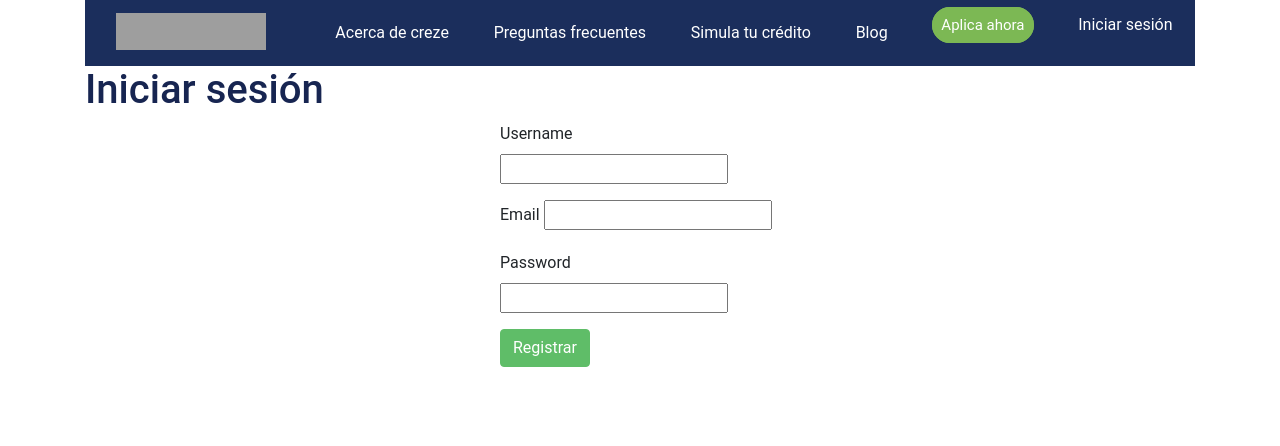
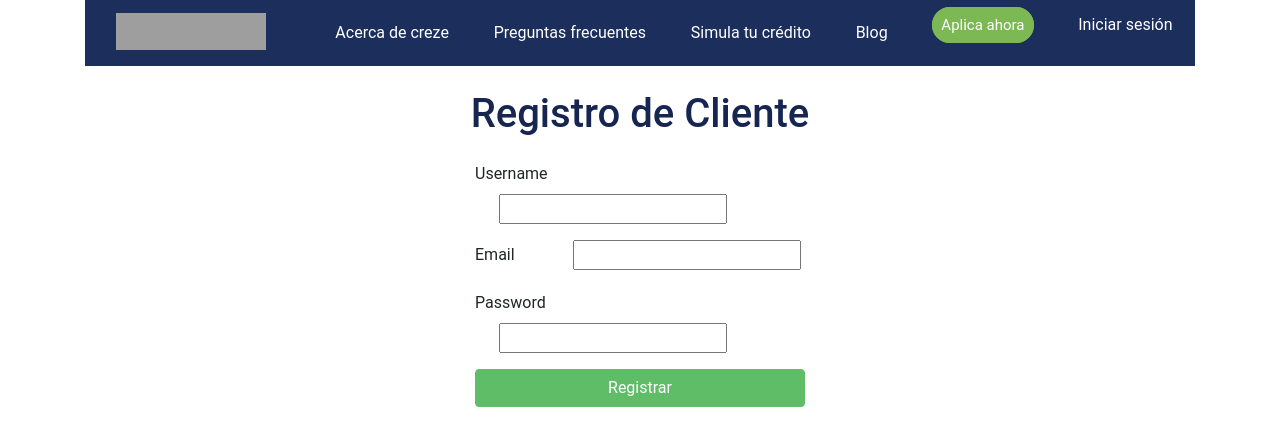
Before and after one commit to mariomtzjr/solicitaCreditoFlask, a Flask app: page /cliente_nuevo in a window 1280 px wide. Shown: the top 446 px of the page. Run offline with Flask 2, Linux system fonts and the light colour scheme; some libraries are stand-ins or nearby versions; grey boxes are pictures that could not be loaded.

Commit message:
Modified form styles

```diff
--- a/main.py
+++ b/main.py
@@ -97,6 +97,6 @@ if __name__ == '__main__':
     csrf.init_app(app)
 
     db.init_app(app)
-    with app.app_context():
-        db.create_all()
+    # with app.app_context():
+    #     db.create_all()
     app.run(host="0.0.0.0", port=8000)
--- a/static/css/estilos.css
+++ b/static/css/estilos.css
@@ -1,5 +1,13 @@
 * {
     font-family: 'Roboto', sans-serif;
+}
+
+a {
+    text-decoration: none;
+}
+
+a:link{
+    text-decoration: none;
 }
 
 h1 {
@@ -43,8 +51,10 @@ input[type='submit'], button.primary, button.primary {
 }
 
 form {
-    width: 280px;
+    width: 330px;
     margin: 0px;
+    display: flex;
+    flex-wrap: wrap;
 }
 
 .navbar-brand {
--- a/templates/register.html
+++ b/templates/register.html
@@ -2,21 +2,21 @@
 
 {% block content %}
     <div class="container">
-        <h1>Iniciar sesión</h1>
+        <h1 class="text-center mb-4 mt-4">Registro de Cliente</h1>
         <form class="mx-auto">
             <div class="form-group">
-                <label for="exampleInputEmail1">Username</label>
-                {{ form.username }}
+                <label class="w-25" for="exampleInputEmail1">Username</label>
+                <span class="ml-4">{{ form.username }}</span>
             </div>
             <div class="form-group">
-                <label for="exampleInputEmail1">Email</label>
-                {{ form.email }}
+                <label style="width: 70px;" for="exampleInputEmail1">Email</label>
+                <span class="ml-4">{{ form.email }}</span>
             </div>
             <div class="form-group">
-                <label for="exampleInputPassword1">Password</label>
-                {{ form.password }}
+                <label class="w-25" for="exampleInputPassword1">Password</label>
+                <span class="ml-4">{{ form.password }}</span>
             </div>
-            <button type="submit" class="btn btn-primary">Registrar</button>
+            <button type="submit" class="btn btn-primary w-100">Registrar</button>
         </form>
     </div>
 
```
